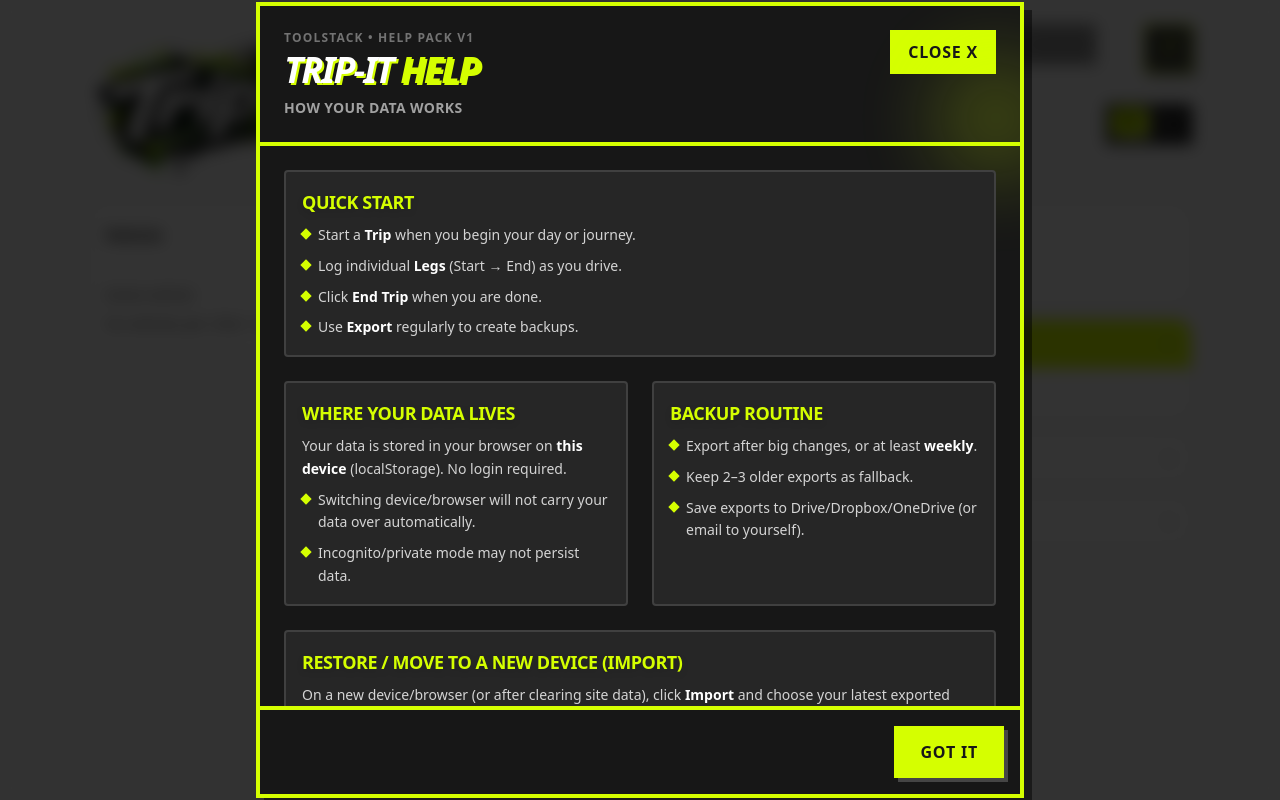
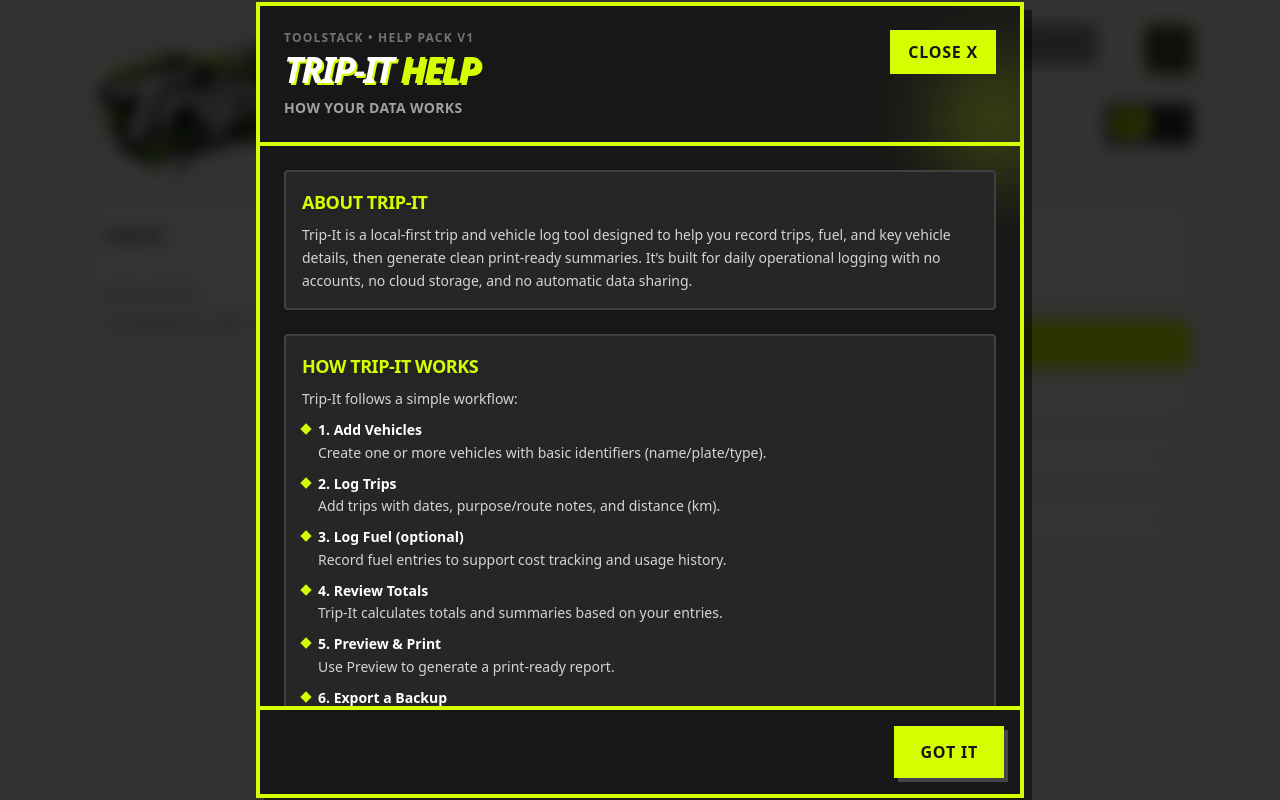
Before and after one commit to retronlinede-design/toolstack-trip-it, a React (Vite) app: page / in a window 1280 px wide. Both pictures are taken after a click on the button "Help". Built offline with nearby package versions, Linux system fonts and the light colour scheme.

Commit message:
Trip-It: fix Help modal JSX structure and standardize Help content

```diff
--- a/src/App.jsx
+++ b/src/App.jsx
@@ -295,25 +295,6 @@
     </li>
   );
 
-  const baseActions = [
-    { name: "Preview", desc: "Open a clean report sheet inside the app (print-safe)." },
-    { name: "Print / Save PDF", desc: "Use your browser print dialog to print or save a PDF." },
-    { name: "Export", desc: "Download a JSON backup of your saved data." },
-    { name: "Import", desc: "Load a JSON backup (replaces current saved data)." },
-  ];
-
-  const extra = (actions || []).map((a) => {
-    const low = String(a).toLowerCase();
-    return {
-      name: a,
-      desc: low.includes("csv")
-        ? "Download a CSV file for Excel / Google Sheets."
-        : low.includes("email")
-        ? "Open your email app with a pre-filled report."
-        : "Extra tool for this app.",
-    };
-  });
-
   return (
     <div className="fixed inset-0 z-50 backdrop-blur-sm">
       <div className="absolute inset-0 bg-black/80" onClick={onClose} aria-hidden="true" />
@@ -344,79 +325,74 @@
 
           <div className="p-6 space-y-6 max-h-[70vh] overflow-auto bg-neutral-900 scrollbar-thin scrollbar-thumb-[var(--ts-accent)] scrollbar-track-neutral-800">
 
-            <Card title="Quick start">
-              <ul className="space-y-2">
-                <Bullet>Start a <b className="text-white">Trip</b> when you begin your day or journey.</Bullet>
-                <Bullet>Log individual <b className="text-white">Legs</b> (Start → End) as you drive.</Bullet>
-                <Bullet>Click <b className="text-white">End Trip</b> when you are done.</Bullet>
-                <Bullet>Use <b className="text-white">Export</b> regularly to create backups.</Bullet>
+            <Card title="About Trip-It">
+              <p>Trip-It is a local-first trip and vehicle log tool designed to help you record trips, fuel, and key vehicle details, then generate clean print-ready summaries. It’s built for daily operational logging with no accounts, no cloud storage, and no automatic data sharing.</p>
+            </Card>
+
+            <Card title="How Trip-It Works">
+              <p>Trip-It follows a simple workflow:</p>
+              <ul className="space-y-2 mt-2">
+                <Bullet><b className="text-white">1. Add Vehicles</b><br/>Create one or more vehicles with basic identifiers (name/plate/type).</Bullet>
+                <Bullet><b className="text-white">2. Log Trips</b><br/>Add trips with dates, purpose/route notes, and distance (km).</Bullet>
+                <Bullet><b className="text-white">3. Log Fuel (optional)</b><br/>Record fuel entries to support cost tracking and usage history.</Bullet>
+                <Bullet><b className="text-white">4. Review Totals</b><br/>Trip-It calculates totals and summaries based on your entries.</Bullet>
+                <Bullet><b className="text-white">5. Preview & Print</b><br/>Use Preview to generate a print-ready report.</Bullet>
+                <Bullet><b className="text-white">6. Export a Backup</b><br/>Export a JSON backup regularly, especially after major updates.</Bullet>
               </ul>
             </Card>
 
             <div className="grid grid-cols-1 sm:grid-cols-2 gap-6">
-              <Card title="Where your data lives">
-                <p>
-                  Your data is stored in your browser on <b className="text-white">this device</b> (localStorage). No login required.
-                </p>
+              <Card title="Your Data & Privacy">
+                <p>Your data is saved locally in this browser using secure local storage.</p>
+                <p className="mt-2">This means:</p>
                 <ul className="mt-2 space-y-2">
-                  <Bullet>Switching device/browser will not carry your data over automatically.</Bullet>
-                  <Bullet>Incognito/private mode may not persist data.</Bullet>
+                  <Bullet>Your data stays on this device</Bullet>
+                  <Bullet>Clearing browser data can remove your logs</Bullet>
+                  <Bullet>Incognito/private mode will not retain data</Bullet>
+                  <Bullet>Data does not automatically sync across devices</Bullet>
                 </ul>
               </Card>
 
-              <Card title="Backup routine">
-                <ul className="space-y-2">
-                  <Bullet>
-                    Export after big changes, or at least <b className="text-white">weekly</b>.
-                  </Bullet>
-                  <Bullet>Keep 2–3 older exports as fallback.</Bullet>
-                  <Bullet>Save exports to Drive/Dropbox/OneDrive (or email to yourself).</Bullet>
+              <Card title="Backup & Restore">
+                <p>Export downloads a JSON backup of your current Trip-It data.</p>
+                <p>Import restores a previously exported JSON file and replaces current app data.</p>
+                <p className="mt-2">Recommended routine:</p>
+                <ul className="mt-2 space-y-2">
+                  <Bullet>Export weekly</Bullet>
+                  <Bullet>Export after major edits</Bullet>
+                  <Bullet>Store backups in two locations (e.g., Downloads + Drive/USB)</Bullet>
                 </ul>
               </Card>
             </div>
 
-            <Card title="Restore / move to a new device (Import)">
-              <p>
-                On a new device/browser (or after clearing site data), click <b className="text-white">Import</b> and choose your latest exported JSON.
-              </p>
-              <ul className="mt-2 space-y-2">
-                <Bullet>Import replaces the current saved data with the file contents.</Bullet>
-                <Bullet>If an import fails, try an older export (versions can differ).</Bullet>
+            <Card title="Buttons Explained">
+              <ul className="space-y-2">
+                <Bullet><b className="text-white">Preview</b> – Opens the print-ready view.</Bullet>
+                <Bullet><b className="text-white">Print / Save PDF</b> – Prints only the preview sheet. Choose “Save as PDF” to create a file.</Bullet>
+                <Bullet><b className="text-white">Export</b> – Downloads a JSON backup file.</Bullet>
+                <Bullet><b className="text-white">Import</b> – Restores data from a JSON backup file.</Bullet>
               </ul>
             </Card>
 
-            <Card title="Buttons glossary">
-              <div className="divide-y-2 divide-neutral-700 border-2 border-neutral-700 bg-neutral-800">
-                {[...baseActions, ...extra].map((a) => (
-                  <div
-                    key={a.name}
-                    className="flex flex-col sm:flex-row sm:items-center justify-between gap-2 p-3 hover:bg-neutral-700/50 transition-colors"
-                  >
-                    <div className="font-bold text-[var(--ts-accent)] uppercase tracking-tight">{a.name}</div>
-                    <div className="text-xs font-medium text-neutral-400 sm:text-right">{a.desc}</div>
-                  </div>
-                ))}
-              </div>
-            </Card>
-
             <div className="grid grid-cols-1 sm:grid-cols-2 gap-6">
-              <Card title="What can erase local data">
-                <ul className="space-y-2">
-                  <Bullet>Clearing browser history / site data.</Bullet>
-                  <Bullet>“Cleaner/optimizer” tools.</Bullet>
-                  <Bullet>Different browser profile or reinstall.</Bullet>
-                </ul>
+              <Card title="Storage Keys (Advanced)">
+                <div className="rounded-sm border-2 border-dashed border-neutral-600 bg-neutral-900 px-3 py-2 text-xs font-mono text-[var(--ts-accent)] break-all">
+                  App data key: toolstack.tripit.v1<br/>
+                  Shared profile key: toolstack.profile.v1<br/>
+                  Legacy key: toolstack_tripit_v1
+                </div>
               </Card>
 
-              <Card title="Storage key (for troubleshooting)">
-                <div className="rounded-sm border-2 border-dashed border-neutral-600 bg-neutral-900 px-3 py-2 text-xs font-mono text-[var(--ts-accent)] break-all">
-                  {storageKey}
-                </div>
-                <p className="mt-2 text-xs text-neutral-500">
-                  Tip: If data looks “missing”, it’s usually a different device/browser/profile or cleared site data.
-                </p>
+              <Card title="Notes / Limitations">
+                <p>Trip-It is a logging tool. Totals and summaries depend on the accuracy of the entries you provide.</p>
+                <p className="mt-2">Use Export regularly to avoid data loss.</p>
               </Card>
             </div>
+
+            <Card title="Support / Feedback">
+              <p>If something breaks, include: device + browser + steps to reproduce + what you expected vs what happened.</p>
+            </Card>
+
           </div>
 
           <div className="border-t-4 border-[var(--ts-accent)] bg-neutral-900 p-4 flex items-center justify-end gap-2">
```
